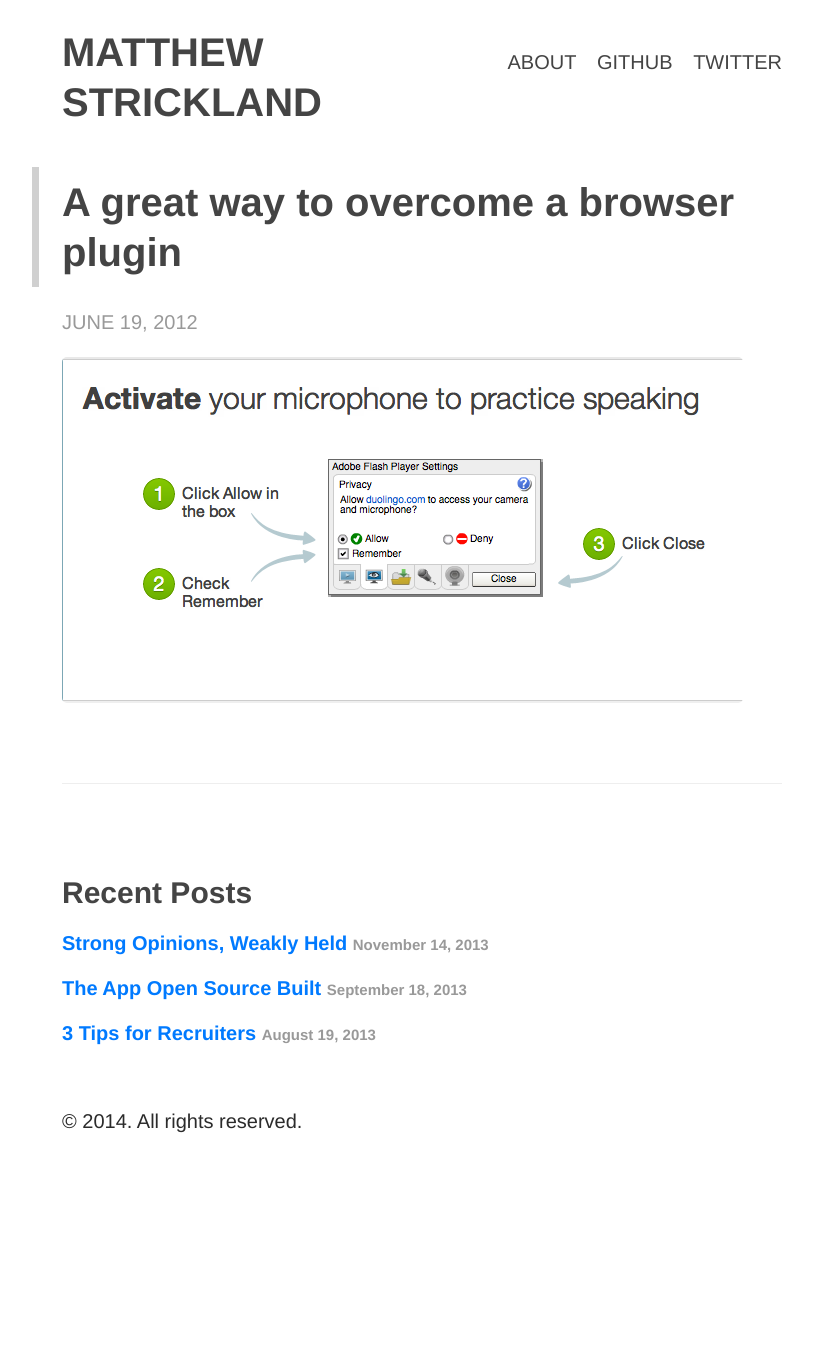
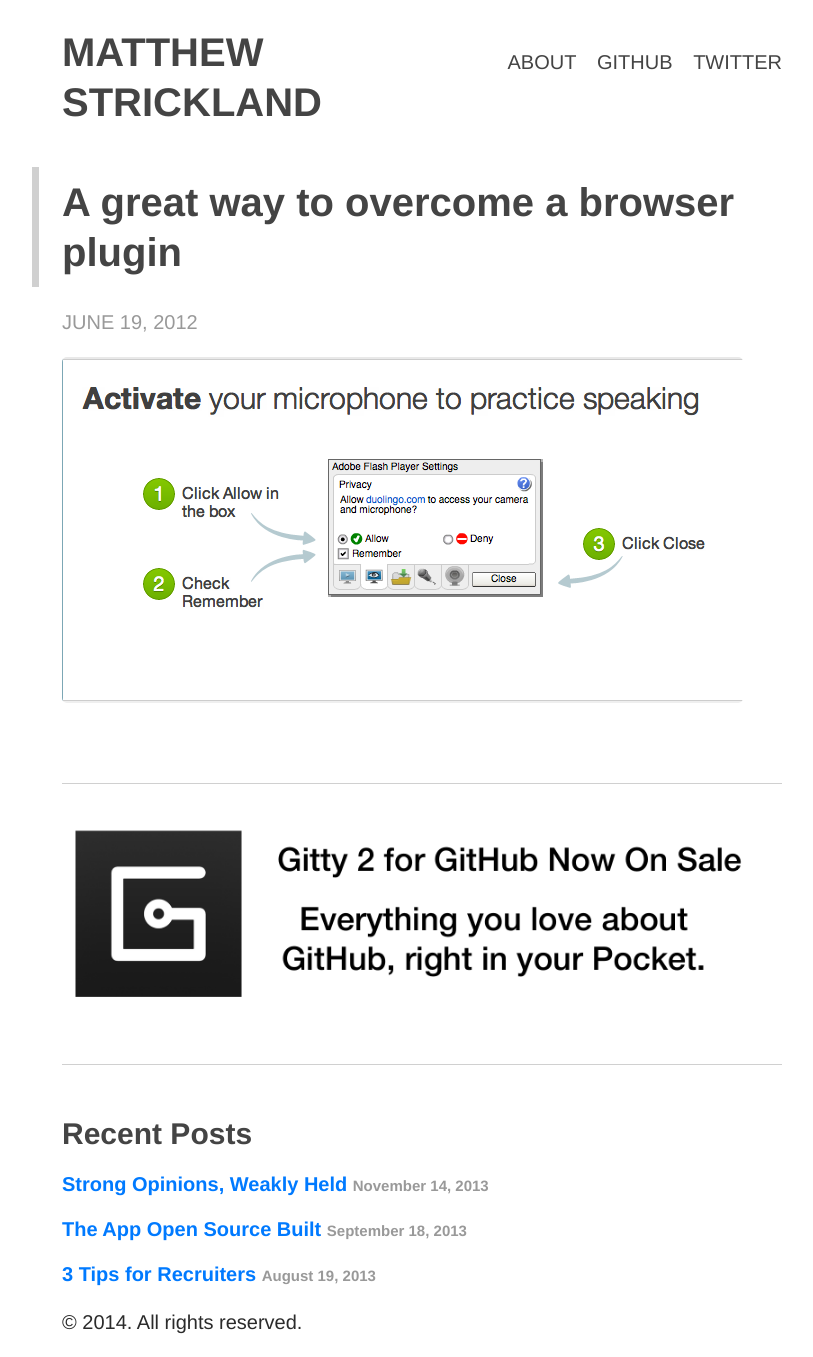
Before and after one commit to mps/mps.github.io, a Jekyll site: the page built from _posts/2012-06-19-a-great-way-to-overcome-a-browser-plugin.markdown, in a window 1280 px wide. Shown: the whole page, without its empty margins (218-1031 px from the left). Built offline with Jekyll 4.4.1, drawn with Linux system fonts in a browser that asks for light colours; before the commit the page ends 1156 px from its top, so only the background shows below that.

Commit message:
add ad support to pages.

```diff
--- /dev/null
+++ b/_includes/app-ad.html
@@ -0,0 +1,5 @@
+<div class="app-ad">
+  <a href="http://gittyapp.com">
+    <img alt="Gitty 2 for GitHub" src="../assets/gitty-2-ad.png">
+  </a>
+</div>
--- a/_layouts/post.html
+++ b/_layouts/post.html
@@ -7,6 +7,8 @@
   <span class="post-date">{{ page.date | date: "%B %-d, %Y" }}</span>
   {{ content }}
 </div>
+
+{% include app-ad.html %}
 
 <div class="related">
   <h2>Recent Posts</h2>
--- a/public/css/custom.css
+++ b/public/css/custom.css
@@ -100,3 +100,16 @@
 .pagination {
   font-family: "Helvetica Neue", Helvetica, Arial, sans-serif;
 }
+
+.related {
+  padding-top: 0rem;
+  padding-bottom: 0rem;
+  border-top: none;
+}
+
+.app-ad {
+  padding-top: 2rem;
+  padding-bottom: 2rem;
+  border-top: 1px solid #d0d0d0;
+  border-bottom: 1px solid #d0d0d0;
+}
```
Also changed, not shown: assets/gitty-2-ad.png (added).
